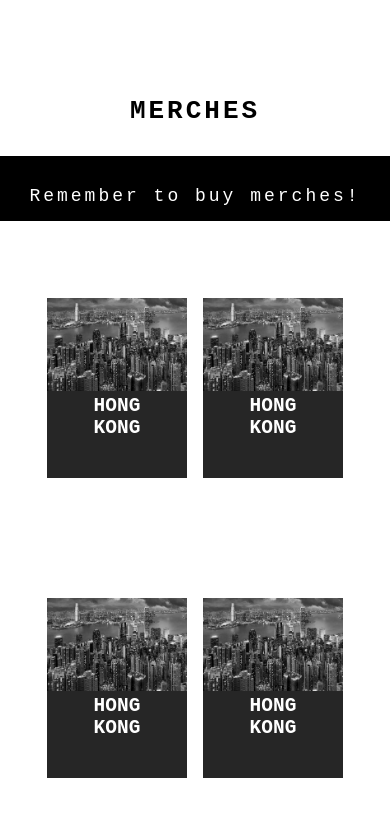
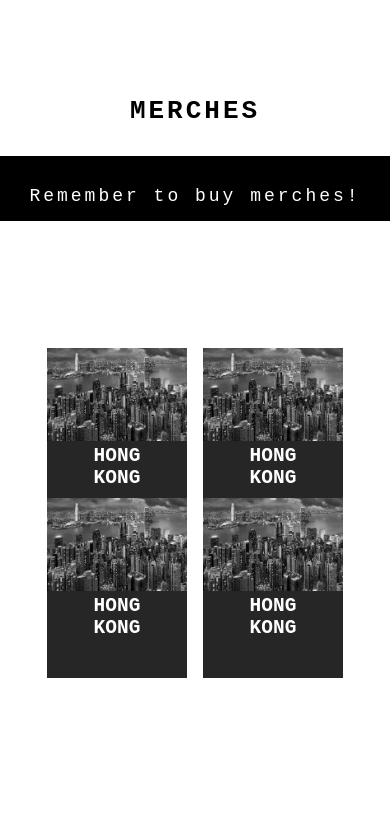
Before and after one commit to Priya7597/Band.priya7597.github.io, a plain HTML site: page index.html in a window 390 px wide. Shown: the part 2262-3078 px from the top of the page. Drawn offline with Linux system fonts and the light colour scheme.

Commit message:
Update style.css

```diff
--- a/style.css
+++ b/style.css
@@ -820,7 +820,7 @@ margin-top :700px;
 
 .a{
 
-top:2650px ;
+top:2700px ;
 
  left:20%;
 
@@ -828,7 +828,7 @@ top:2650px ;
 
 .b{
 
-top: 2650px;
+top: 2700px;
 
  left:60%;
 
@@ -836,7 +836,7 @@ top: 2650px;
 
 .c{
 
-top: 2950px;
+top: 2850px;
 
  left:20%;
 
@@ -844,7 +844,7 @@ top: 2950px;
 
 .d{
 
-top: 2950px;
+top: 2850px;
 
  left:60%;
 
```
